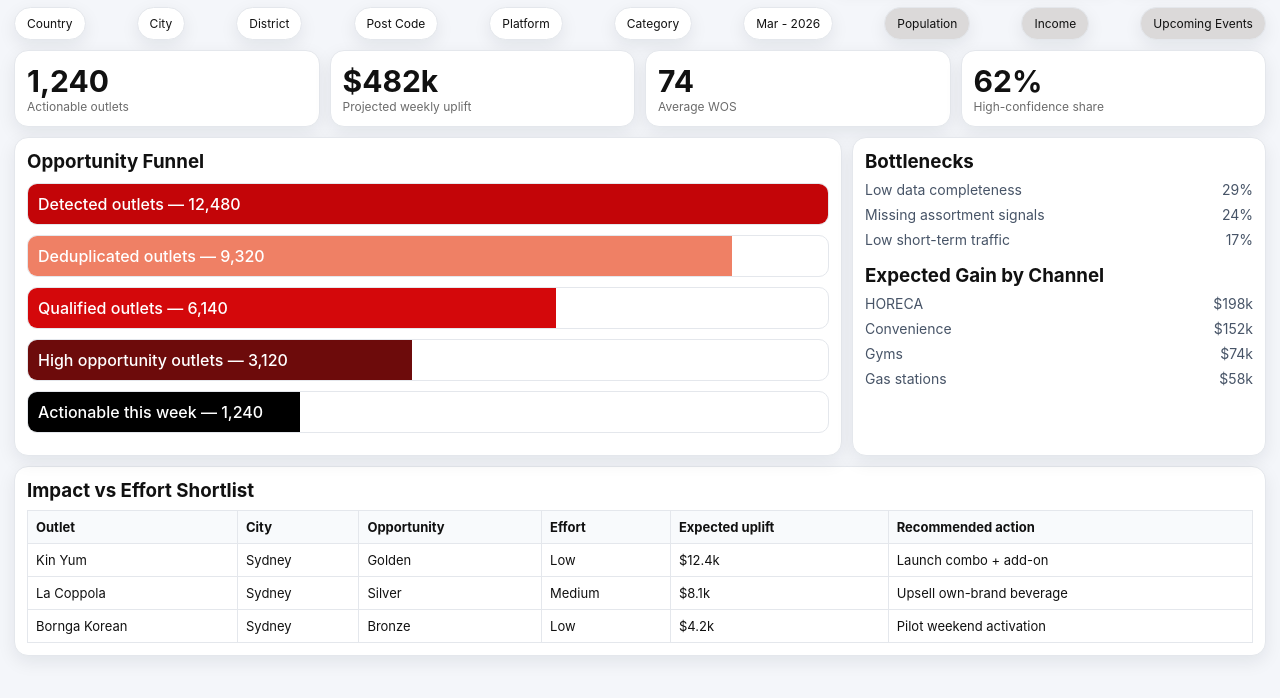
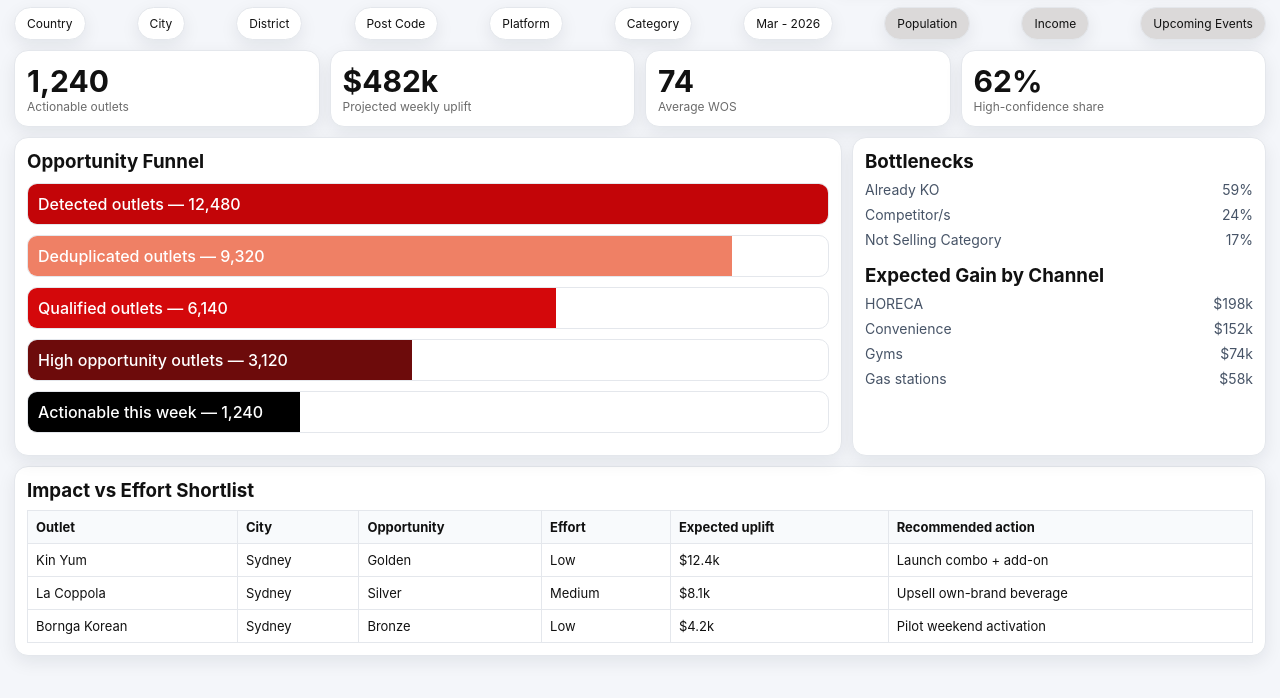
Before and after one commit to leandm23/CCLKO, a plain HTML site: page dashboard-funnel.html in a window 1280 px wide. Shown: the part 66-764 px from the top of the page. Drawn offline with Linux system fonts and the light colour scheme.

Commit message:
Add files via upload

```diff
--- a/dashboard-funnel.html
+++ b/dashboard-funnel.html
@@ -85,9 +85,9 @@
       </article>
       <aside class="card">
         <h3 style="margin:0 0 8px">Bottlenecks</h3>
-        <div class="row"><span>Low data completeness</span><span>29%</span></div>
-        <div class="row"><span>Missing assortment signals</span><span>24%</span></div>
-        <div class="row"><span>Low short-term traffic</span><span>17%</span></div>
+        <div class="row"><span>Already KO</span><span>59%</span></div>
+        <div class="row"><span>Competitor/s</span><span>24%</span></div>
+        <div class="row"><span>Not Selling Category</span><span>17%</span></div>
         <h3 style="margin:16px 0 8px">Expected Gain by Channel</h3>
         <div class="row"><span>HORECA</span><span>$198k</span></div>
         <div class="row"><span>Convenience</span><span>$152k</span></div>
```
Also changed, not shown: index.html (+1 -1 lines).
